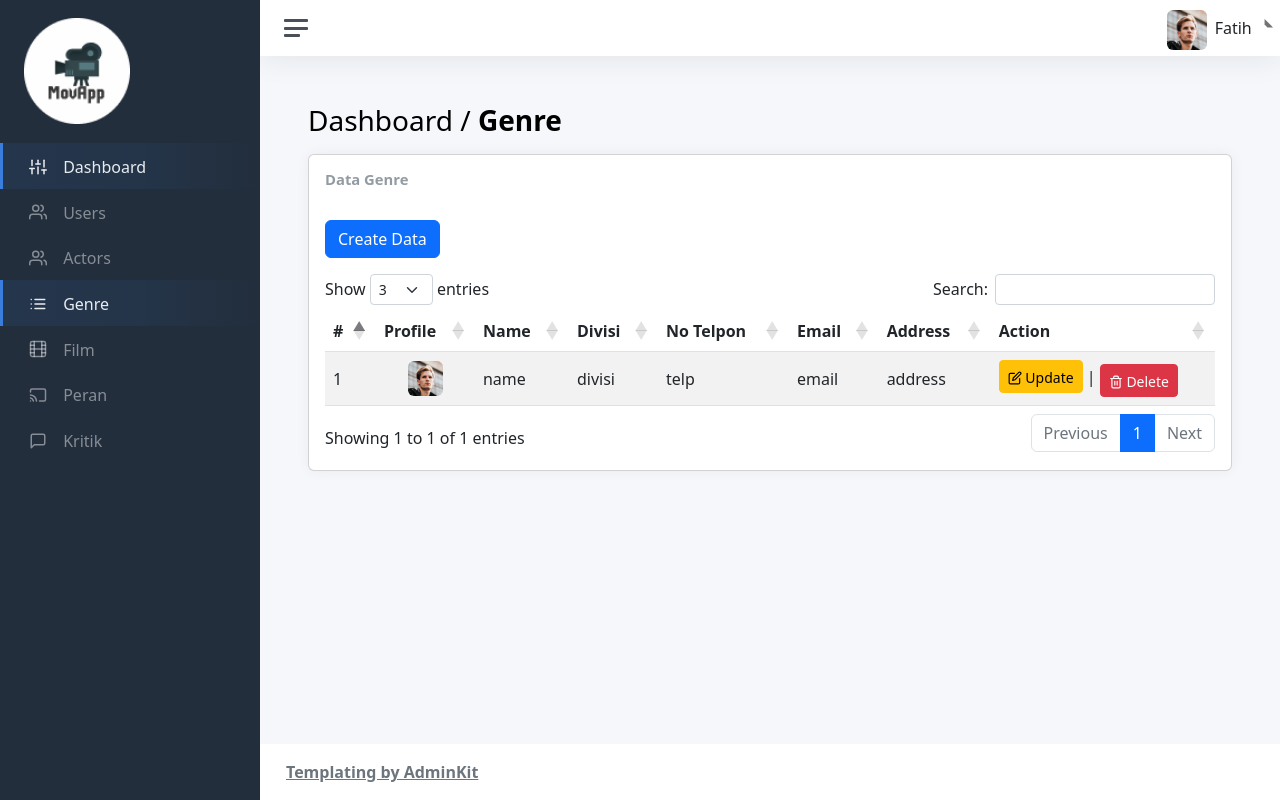
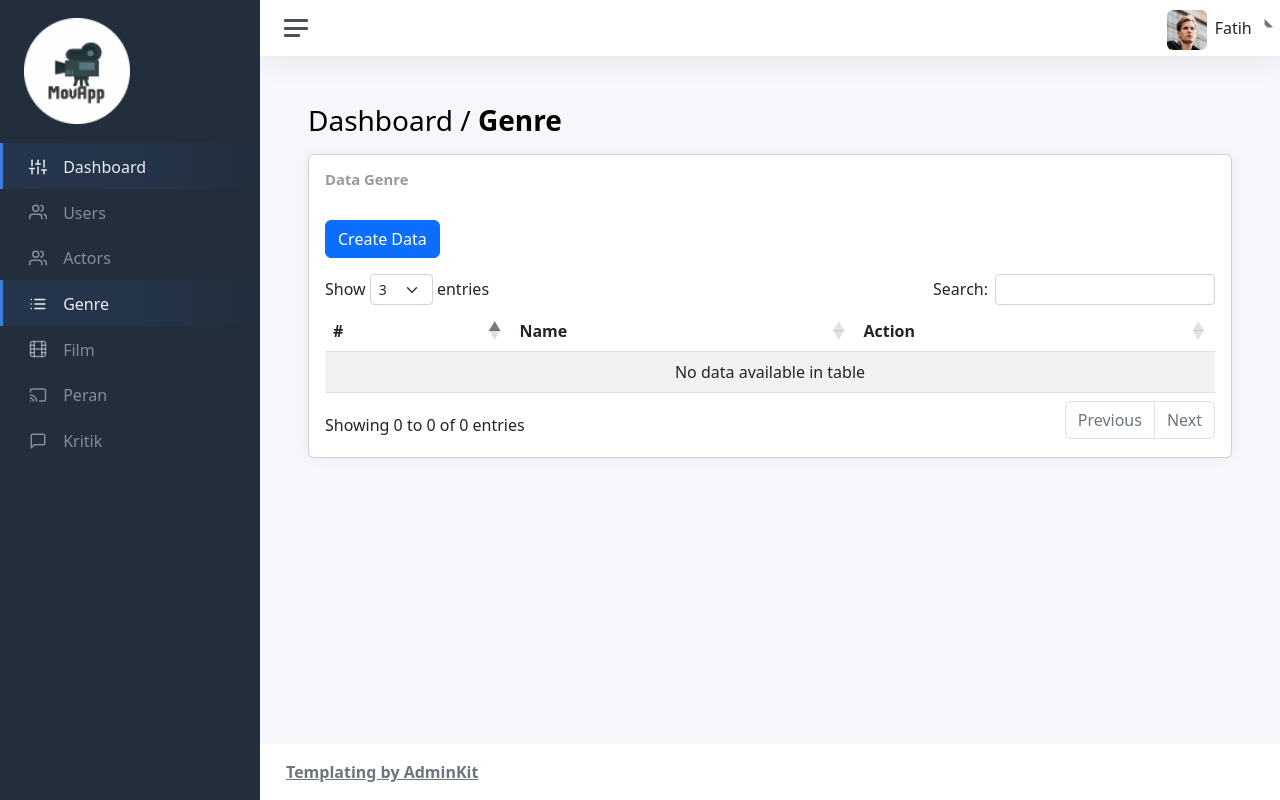
Before and after one commit to nuurfatimah13/eduwork_tb_kelompok_f, a PHP site: page /admin/views/genre/genre.php in a window 1280 px wide. Run offline with PHP 8.4, Linux system fonts and the light colour scheme; data that the repository does not hold is empty.

Commit message:
proses crud(tambah dan edit)

```diff
--- a/admin/views/genre/genre.php
+++ b/admin/views/genre/genre.php
@@ -137,12 +137,12 @@
                                 <div class="card-body">
                                     <?php
                                         include "../../../database/db.php";
-                                        // $query = $conn->query("SELECT * FROM nama_table");
+                                        $query = $conn->query("SELECT * FROM genre");
                                     ?>
                                     <!-- Card Title -->
                                     <h3 class="card-title">Data Genre</h3>
                                     <a class="btn btn-primary btn-md mt-4 mb-3"
-                                        href="create-act.php"
+                                        href="create-gn.php"
                                         role="button">
                                         Create Data
                                     </a>
@@ -151,39 +151,22 @@
                                         <thead>
                                             <tr>
                                                 <th scope="col">#</th>
-                                                <th scope="col">Profile</th>
                                                 <th scope="col">Name</th>
-                                                <th scope="col">Divisi</th>
-                                                <th scope="col">No Telpon</th>
-                                                <th scope="col">Email</th>
-                                                <th scope="col">Address</th>
                                                 <th scope="col">Action</th>
                                             </tr>
                                         </thead>
                                         <tbody>
                                             <?php
-                                                // if(mysqli_num_rows($query)>0){
-                                                //     $no = 1;
-                                                //     while ($data = mysqli_fetch_array($query)) {
+                                                if(mysqli_num_rows($query)>0){
+                                                    while ($data = mysqli_fetch_array($query)) {
 
                                             ?>
                                             <tr>
-                                                <td scope="row">1</td>
-                                                <td>
-                                                    <div class="text-center">
-                                                        <img src="../../../assets/img/uploads/image.jpg"
-                                                            alt="foto-chef-nama" style="width: 35px;" class="rounded"
-                                                        >
-                                                    </div>
-                                                </td>
-                                                <td>name</td>
-                                                <td>divisi</td>
-                                                <td>telp</td>
-                                                <td>email</td>
-                                                <td>address</td>
+                                                <td><?php echo $data["id"]; ?></td>
+                                                <td><?php echo $data["nama"]; ?></td>
                                                 <td>
                                                     <a class="btn btn-warning btn-sm mb-1"
-                                                        href="edit-act.php?id=1">
+                                                        href="edit-gn.php?id=<?php echo $data["id"]; ?>">
                                                         <i class="align-middle" data-feather="edit"></i>
                                                         <span class="align-middle">Update</span>
                                                     </a>
@@ -197,9 +180,8 @@
                                                 </td>
                                             </tr>
                                             <?php
-                                                //         $no++;
-                                                //     }
-                                                // }
+                                                    }
+                                                }
                                             ?>
                                         </tbody>
                                     </table>
```
Also changed, not shown: admin/views/genre/create-gn.php (renamed from admin/views/genre/create-act.php, +3 -4 lines), admin/views/genre/edit-gn.php (renamed from admin/views/genre/edit-act.php, +8 -16 lines), controllers/genre/create-gn.php (+8 -0 lines), controllers/genre/update-gn.php (+9 -0 lines).
